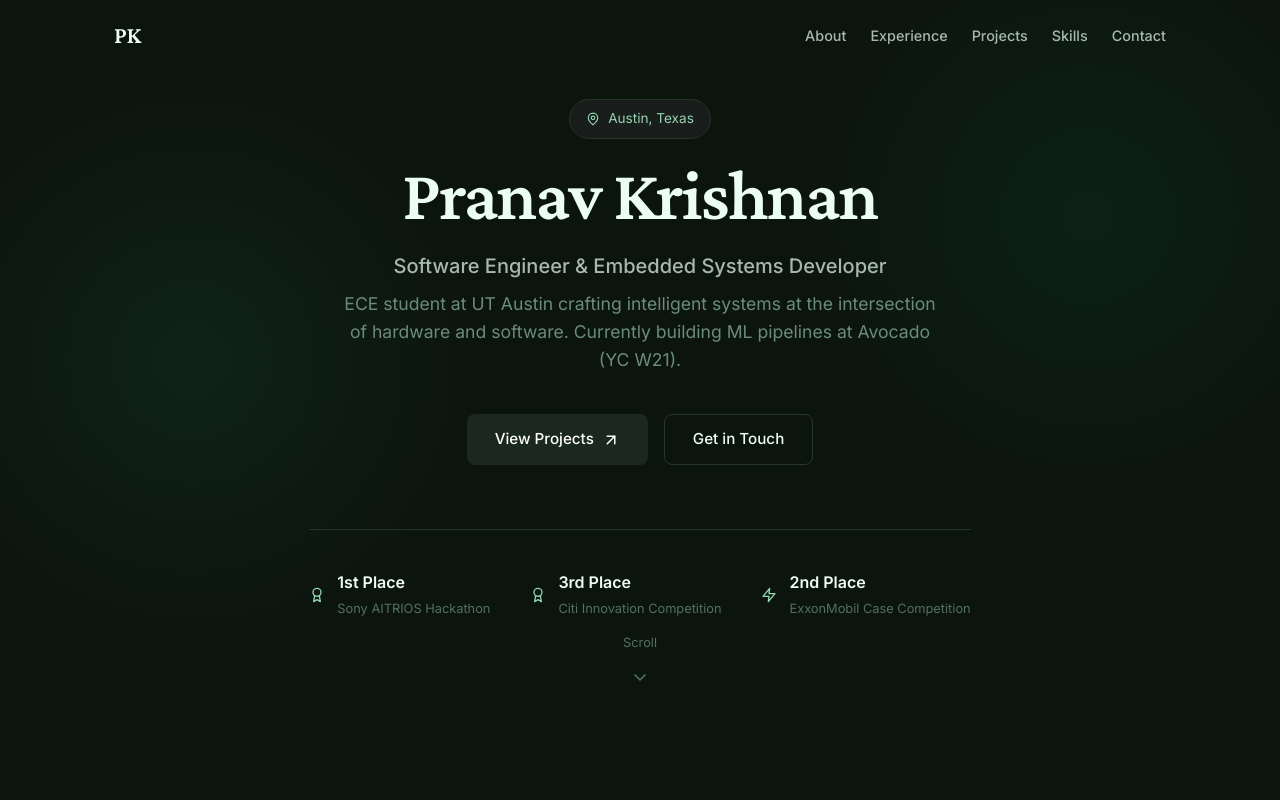
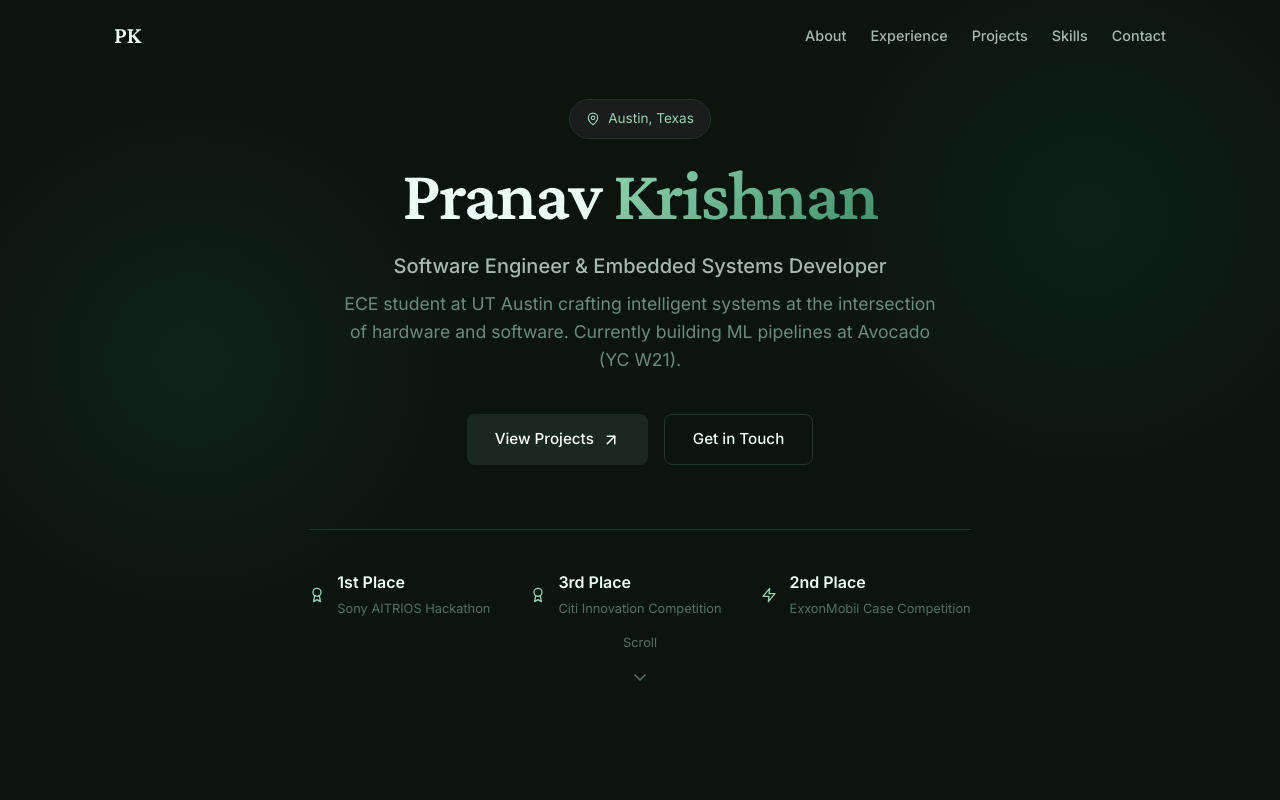
Before and after one commit to pkrish5/Portfolio, a React (Vite) app: page / in a window 1280 px wide. Shown: the top 800 px of the page. Built offline with nearby package versions, Linux system fonts and the light colour scheme.

Commit message:
changed it back to green

```diff
--- a/src/App.jsx
+++ b/src/App.jsx
@@ -372,7 +372,8 @@ function Hero() {
           animate={{ opacity: 1, y: 0 }}
           transition={{ duration: 0.8, delay: 0.2 }}
         >
-          <span className="title-line">Pranav Krishnan</span>
+          <span className="title-line">Pranav</span>
+          <span className="title-line accent"> Krishnan</span>
         </motion.h1>
 
         <motion.p
```
